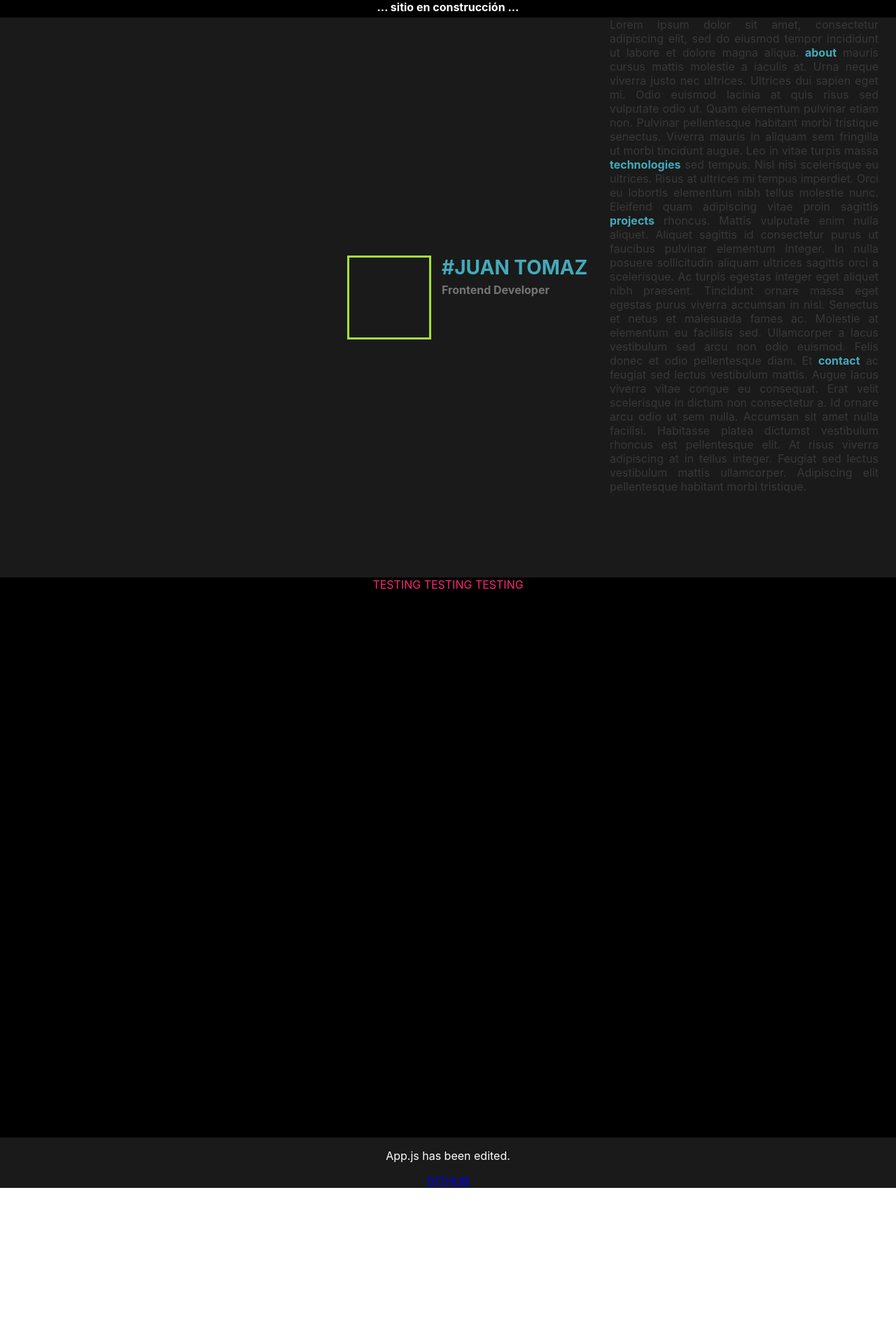
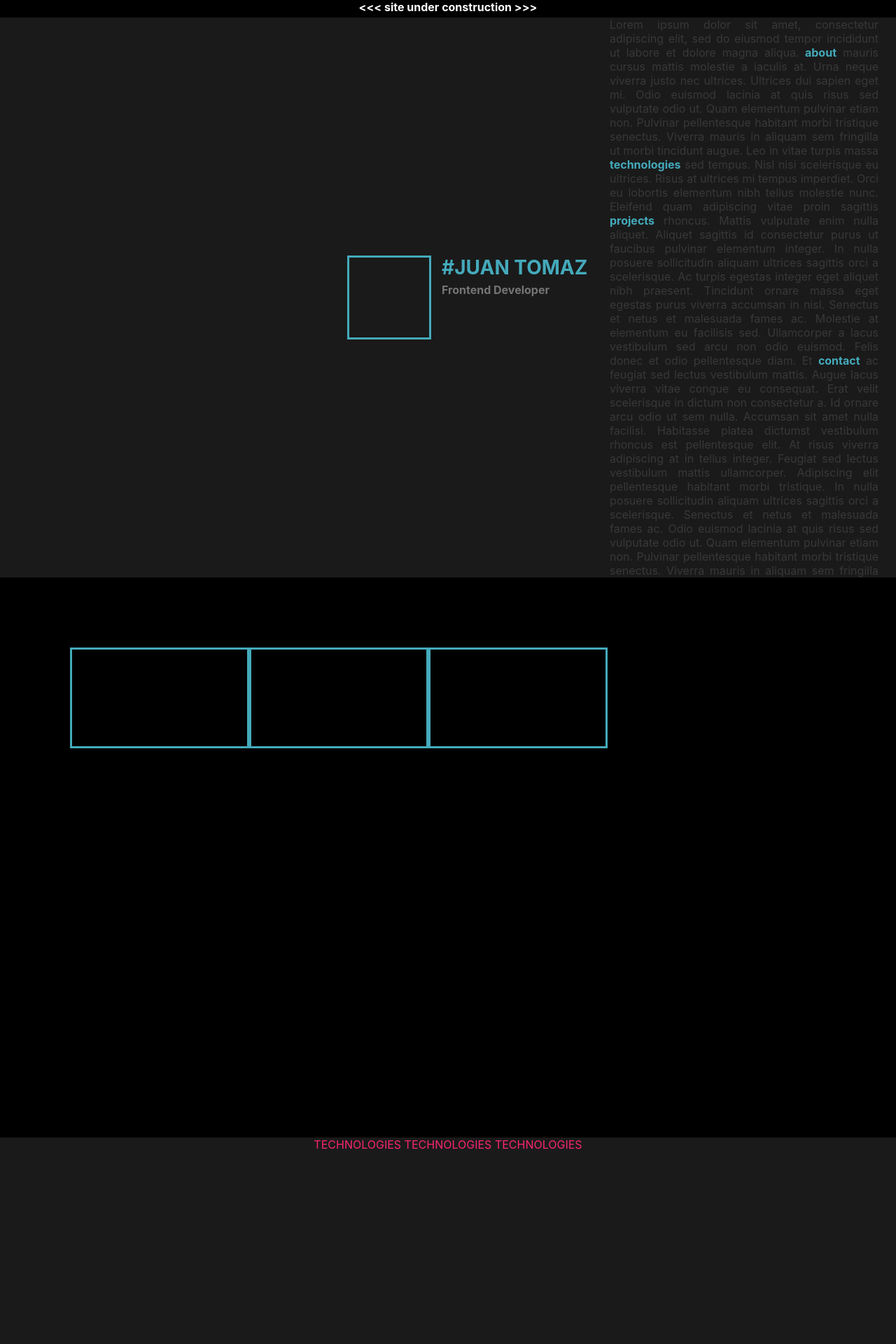
Before and after one commit to Astrovik3/OwnSite, a React (Create React App) app: page / in a window 1280 px wide. Shown: the top 1920 px of the page at 70% size. Before the commit the page ends 1697 px from the top, so only its background shows below. Built offline with nearby package versions, Linux system fonts and the light colour scheme.

Commit message:
changed components, all in home

```diff
--- a/src/App.css
+++ b/src/App.css
@@ -100,9 +100,11 @@
 .firstSub2 {
   width: 30%;
   height: 100vh;
+  overflow: hidden;
   margin-right: 25px;
 }
 .firstTextMenu {
+  max-height: 100vh;
   margin: 0px;
   padding: 0px;
   text-align: justify;
@@ -114,17 +116,17 @@
   padding: 0px;
   color: #44AABB;
   font-weight: bold;
+  text-decoration: none;
 }
 .firstAbout:hover {
   color: #a6e22e;
-  cursor: pointer;
 }
 
 .second {
   margin: 0px;
   padding: 0px;
   height: 100vh;
-  background-color: #000000;
+  background-color: #1a1a1a;
 }
 .secondText {
   margin: 0px;
@@ -132,7 +134,43 @@
   color: #F92672;
 }
 
+.third {
+  display: flex;
+  margin: 0px;
+  padding: 0px;
+  height: 100vh;
+  background-color: #000000;
 
+}
+.thirdSub1 {
+  display: flex;
+  margin-left: 100px;
+  margin-top: 100px;
+}
+.thirdOne {
+  display: flex;
+  height: 144px;
+  width: 256px;
+  border: #44AABB 3px solid;
+}
+
+
+.fourth {
+  display: flex;
+  margin: 0px;
+  padding: 0px;
+  height: 100vh;
+  background-color: #000000;
+  align-items: center;
+  justify-content: flex-end;
+}
+.fourthSub1 {
+  display: flex;
+  height: 130px;
+  width: 380px;
+  align-items: center;
+  align-content: center;
+}
 
 
 /* width */
--- a/src/components/Presentation.js
+++ b/src/components/Presentation.js
@@ -34,6 +34,9 @@ const Presentation = () => {
           Erat velit scelerisque in dictum non consectetur a. Id ornare arcu odio ut sem nulla. Accumsan sit amet nulla facilisi.
           Habitasse platea dictumst vestibulum rhoncus est pellentesque elit. At risus viverra adipiscing at in tellus integer.
           Feugiat sed lectus vestibulum mattis ullamcorper. Adipiscing elit pellentesque habitant morbi tristique.
+          In nulla posuere sollicitudin aliquam ultrices sagittis orci a scelerisque. Senectus et netus et malesuada fames ac.
+          Odio euismod lacinia at quis risus sed vulputate odio ut. Quam elementum pulvinar etiam non.
+          Pulvinar pellentesque habitant morbi tristique senectus. Viverra mauris in aliquam sem fringilla ut morbi tincidunt augue.
         </p>
       </Grid>
 
--- a/src/components/Content.js
+++ b/src/components/Technologies.js
@@ -3,7 +3,7 @@ import { Grid } from "@mui/material";
 
 
 
-const Content = () => {
+const Technologies = () => {
 
 
   return(
@@ -20,10 +20,10 @@ const Content = () => {
         </Grid>
       </Grid>
 
-      <p className="secondText"> TESTING TESTING TESTING </p>
+      <p className="secondText"> TECHNOLOGIES TECHNOLOGIES TECHNOLOGIES </p>
 
     </Grid>
   );
 
 }
-export default Content;
+export default Technologies;
--- a/src/screens/Home.js
+++ b/src/screens/Home.js
@@ -2,8 +2,6 @@ import React from "react";
 import { Grid } from "@mui/material";
 
 import TopBar from '../components/TopBar';
-import Presentation from '../components/Presentation';
-import Content from '../components/Content';
 
 
 const Home = () => {
@@ -12,21 +10,89 @@ const Home = () => {
   return(
     <Grid className="App">
 
-      <TopBar message={'... sitio en construcción ...'} />
-      <Presentation />
-      <Content />
+      <TopBar message={'<<< site under construction >>>'} />
 
-      <p style={{color: "white"}}>
-        App.js has been edited.
-      </p>
-      <a
-        className="App-link"
-        href="https://github.com/Astrovik3"
-        target="_blank"
-        rel="noopener noreferrer"
-      >
-        GITHUB
-      </a>
+      <Grid className="first" id='about'>
+        <Grid className="firstSub1">
+          <Grid className="firstPhoto">
+
+          </Grid>
+          <Grid className="firstInfo">
+            <p className="firstText"> #JUAN TOMAZ </p>
+            <p className="firstSubtext">Frontend Developer</p>
+          </Grid>
+        </Grid>
+        <Grid className="firstSub2">
+          <p className="firstTextMenu"> Lorem ipsum dolor sit amet, consectetur adipiscing elit, sed do eiusmod tempor incididunt ut labore et dolore magna aliqua.
+            <a className="firstAbout" href="#about"> about</a> mauris cursus mattis molestie a iaculis at. Urna neque viverra justo nec ultrices. Ultrices dui sapien eget mi.
+            Odio euismod lacinia at quis risus sed vulputate odio ut. Quam elementum pulvinar etiam non.
+            Pulvinar pellentesque habitant morbi tristique senectus. Viverra mauris in aliquam sem fringilla ut morbi tincidunt augue.
+            Leo in vitae turpis massa <a className="firstAbout" href="#technologies"> technologies</a> sed tempus. Nisl nisi scelerisque eu ultrices. Risus at ultrices mi tempus imperdiet.
+            Orci eu lobortis elementum nibh tellus molestie nunc. Eleifend quam adipiscing vitae proin sagittis <a className="firstAbout" href="#projects"> projects</a> rhoncus.
+            Mattis vulputate enim nulla aliquet. Aliquet sagittis id consectetur purus ut faucibus pulvinar elementum integer.
+            In nulla posuere sollicitudin aliquam ultrices sagittis orci a scelerisque. Ac turpis egestas integer eget aliquet nibh praesent.
+            Tincidunt ornare massa eget egestas purus viverra accumsan in nisl. Senectus et netus et malesuada fames ac.
+            Molestie at elementum eu facilisis sed. Ullamcorper a lacus vestibulum sed arcu non odio euismod. Felis donec et odio pellentesque diam.
+            Et <a className="firstAbout" href="#contact"> contact</a> ac feugiat sed lectus vestibulum mattis. Augue lacus viverra vitae congue eu consequat.
+            Erat velit scelerisque in dictum non consectetur a. Id ornare arcu odio ut sem nulla. Accumsan sit amet nulla facilisi.
+            Habitasse platea dictumst vestibulum rhoncus est pellentesque elit. At risus viverra adipiscing at in tellus integer.
+            Feugiat sed lectus vestibulum mattis ullamcorper. Adipiscing elit pellentesque habitant morbi tristique.
+            In nulla posuere sollicitudin aliquam ultrices sagittis orci a scelerisque. Senectus et netus et malesuada fames ac.
+            Odio euismod lacinia at quis risus sed vulputate odio ut. Quam elementum pulvinar etiam non.
+            Pulvinar pellentesque habitant morbi tristique senectus. Viverra mauris in aliquam sem fringilla ut morbi tincidunt augue.
+          </p>
+        </Grid>
+      </Grid>
+
+
+      <Grid className="third" id='projects'>
+        <Grid className="thirdSub1">
+          <Grid className="thirdOne">
+
+          </Grid>
+          <Grid className="thirdOne">
+
+          </Grid>
+          <Grid className="thirdOne">
+
+          </Grid>
+        </Grid>
+      </Grid>
+
+
+      <Grid className="second" id='technologies'>
+        <Grid className="secondSub">
+          <Grid className="secondItem1">
+
+          </Grid>
+          <Grid className="secondItem2">
+
+          </Grid>
+          <Grid className="secondItem3">
+
+          </Grid>
+        </Grid>
+        <p className="secondText"> TECHNOLOGIES TECHNOLOGIES TECHNOLOGIES </p>
+      </Grid>
+
+
+      <Grid className="fourth" id='contact'>
+        <Grid className="fourthSub1">
+          <Grid className="fourthItem1">
+
+          </Grid>
+          <Grid className="fourthItem2">
+
+          </Grid>
+          <Grid className="fourthItem3">
+
+          </Grid>
+        </Grid>
+        <p className="fourthText"> CONTACT CONTACT CONTACT </p>
+      </Grid>
+
+
+
     </Grid>
   );
 
```
Also changed, not shown: src/components/Projects.js (added, +29 -0 lines).
